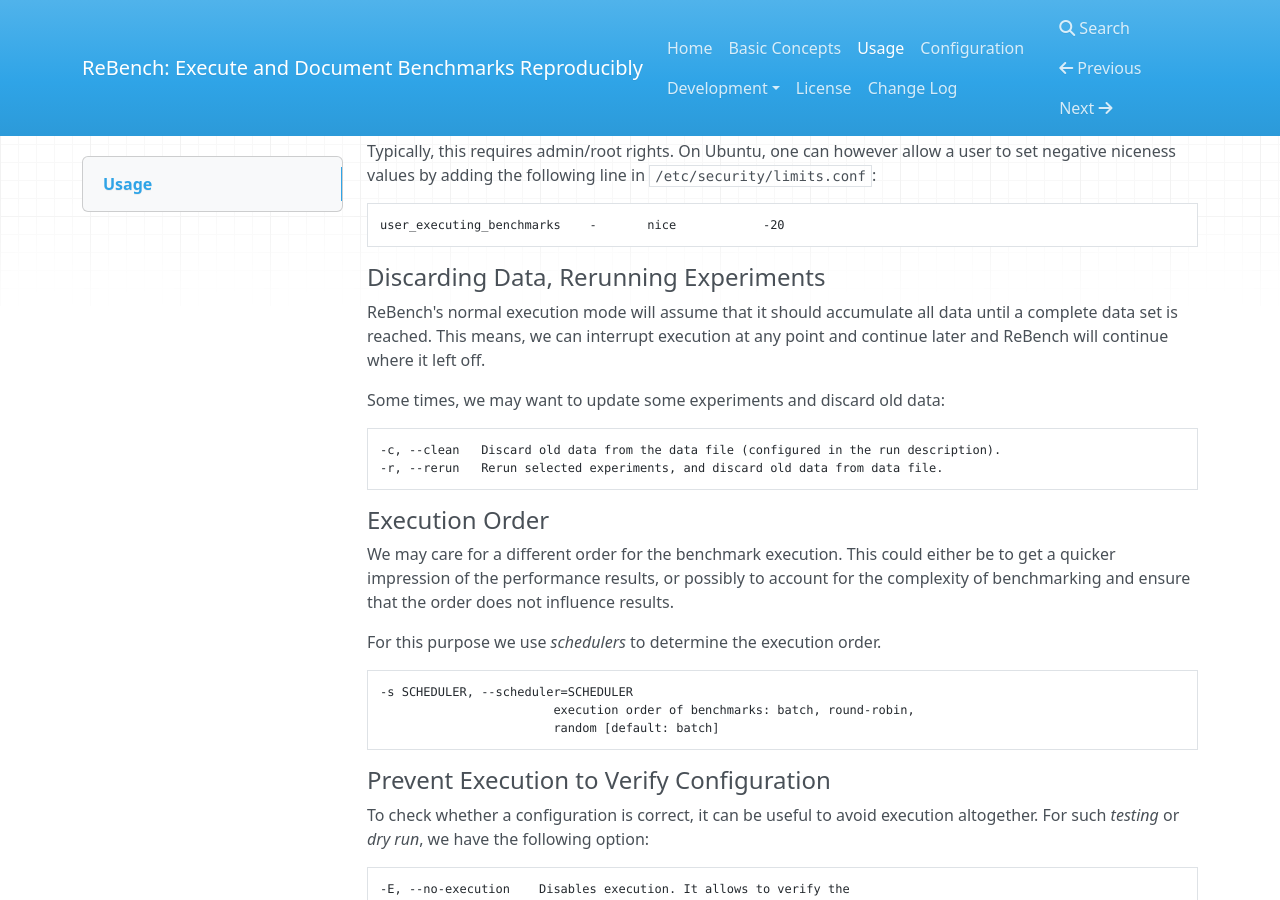
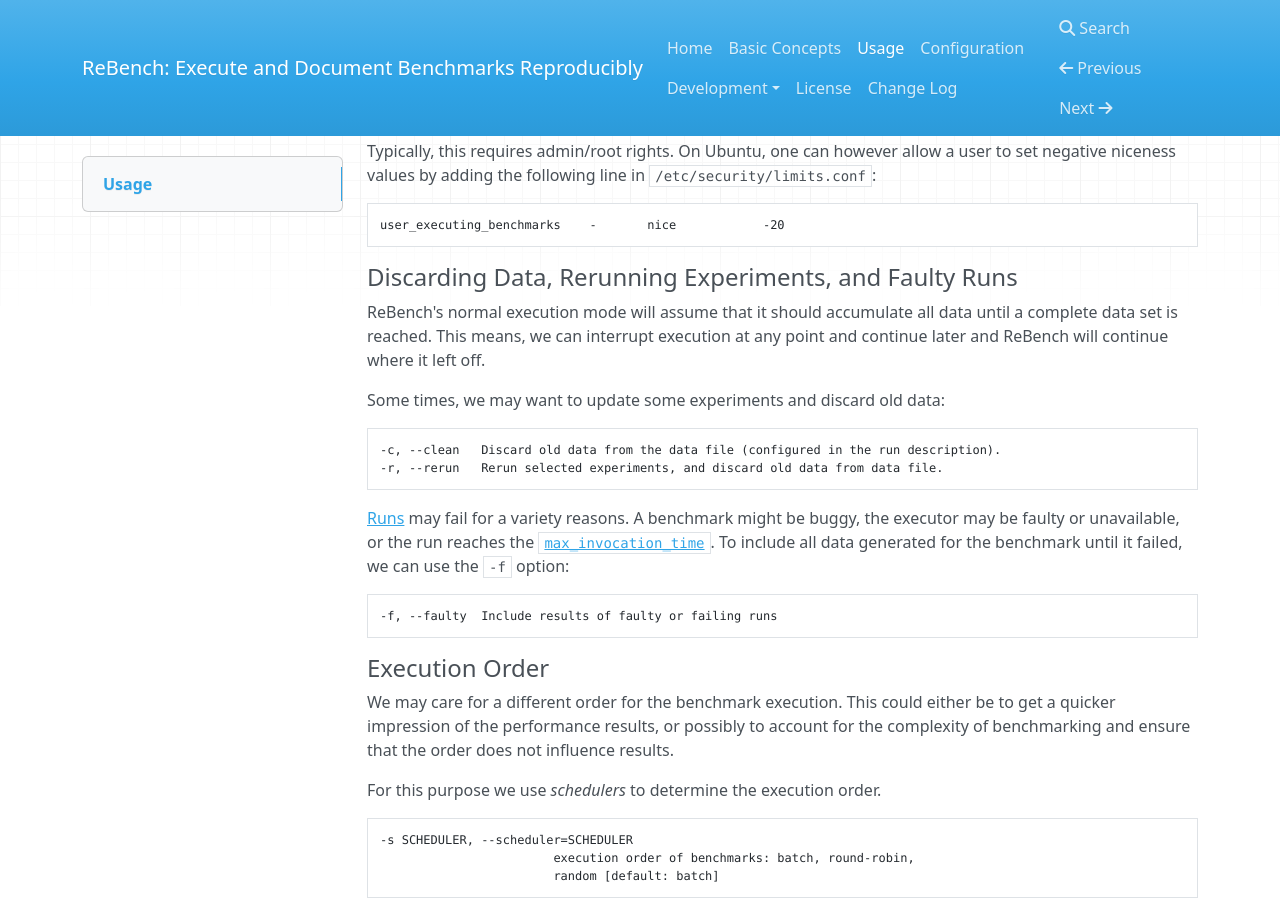
Before and after one commit to smarr/ReBench, an MkDocs documentation site: the page built from docs/usage.md, in a window 1280 px wide and 900 px high, scrolled down 1976 px. Built offline with MkDocs 1.6.1, drawn with Linux system fonts in a browser that asks for light colours; nearby versions of some CDN libraries; old or Windows-style settings are respelled for this version of MkDocs; some of the changed text lies outside the part shown.

Commit message:
Improve documentation of -f/--faulty option
Signed-off-by: Stefan Marr <git@stefan-marr.de>

````diff
--- a/docs/usage.md
+++ b/docs/usage.md
@@ -1,7 +1,7 @@
 # Usage
 
 ReBench is a command-line tool. In the following, we will discuss its usage.
-A basic help can be displayed with the `--help` argument:
+The complete set of options can be displayed with the `--help` argument:
 
 ```bash
 $ rebench --help
@@ -121,7 +121,7 @@
 user_executing_benchmarks    -       nice            -20
 ```
 
-#### Discarding Data, Rerunning Experiments
+#### Discarding Data, Rerunning Experiments, and Faulty Runs
 
 ReBench's normal execution mode will assume that it should accumulate all data
 until a complete data set is reached.
@@ -133,6 +133,16 @@
 ```text
 -c, --clean   Discard old data from the data file (configured in the run description).
 -r, --rerun   Rerun selected experiments, and discard old data from data file.
+```
+
+[Runs](concepts.md#run) may fail for a variety reasons. A benchmark might be
+buggy, the executor may be faulty or unavailable, or the run reaches the
+[`max_invocation_time`](config.md#max_invocation_time).
+To include all data generated for the benchmark until it failed,
+we can use the `-f` option:
+
+```text
+-f, --faulty  Include results of faulty or failing runs
 ```
 
 #### Execution Order
````
Also changed, not shown: docs/config.md (+2 -0 lines).
